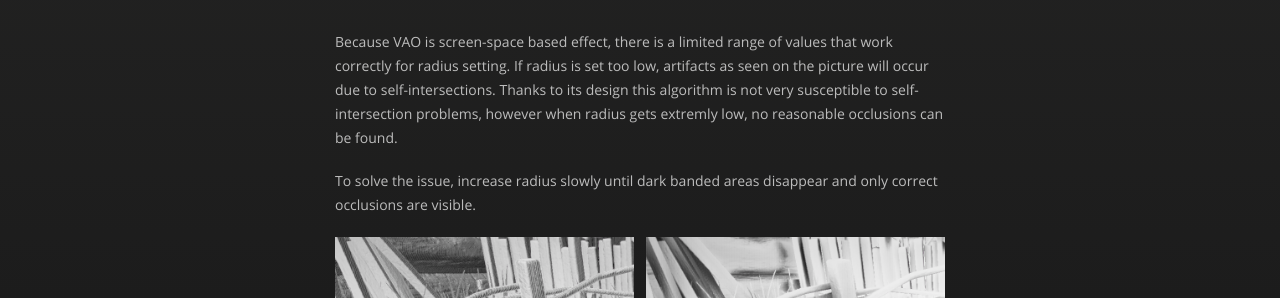
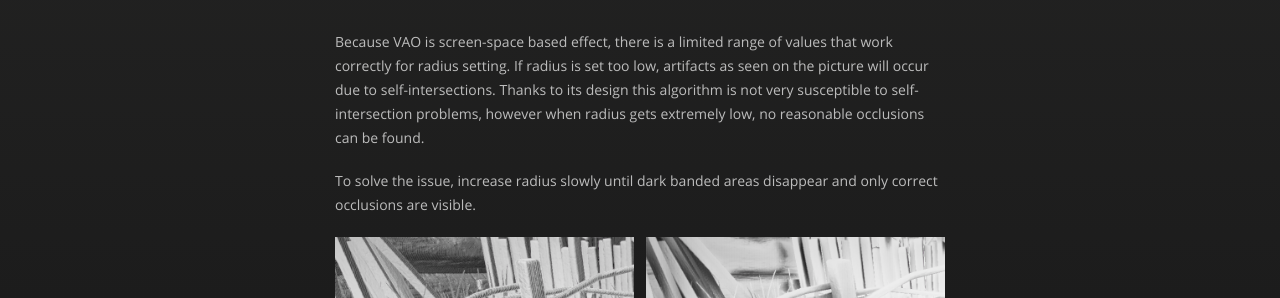
Before and after one commit to projectwilberforce/projectwilberforce.github.io, a Jekyll site: the page built from vaomanual/index.md, in a window 1280 px wide and 900 px high, scrolled down 4872 px. Shown: the part 228-526 px from the top of the window. Built offline with Jekyll 4.4.1, drawn with Linux system fonts in a browser that asks for light colours; nearby versions of some CDN libraries; some of the changed text lies outside the part shown.

Commit message:
spelling corrections

```diff
--- a/vaomanual/index.md
+++ b/vaomanual/index.md
@@ -123,7 +123,7 @@ When VAO effect is attached to the camera, its corresponding `VAOShader.shader`
 
 ## Radius is too low
 
-Because VAO is screen-space based effect, there is a limited range of values that work correctly for radius setting. If radius is set too low, artifacts as seen on the picture will occur due to self-intersections. Thanks to its design this algorithm is not very susceptible to self-intersection problems, however when radius gets extremly low, no reasonable occlusions can be found.
+Because VAO is screen-space based effect, there is a limited range of values that work correctly for radius setting. If radius is set too low, artifacts as seen on the picture will occur due to self-intersections. Thanks to its design this algorithm is not very susceptible to self-intersection problems, however when radius gets extremely low, no reasonable occlusions can be found.
 
 To solve the issue, increase radius slowly until dark banded areas disappear and only correct occlusions are visible.
 
```
Also changed, not shown: other parts of vaomanual/index.md (+1 -1 lines).
